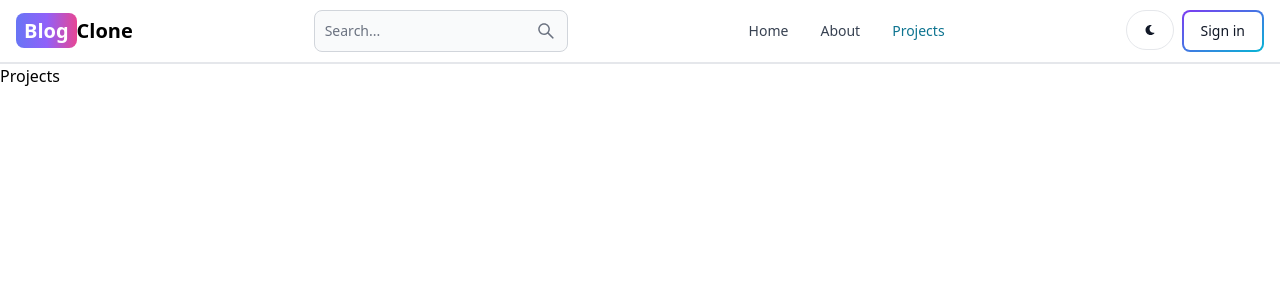
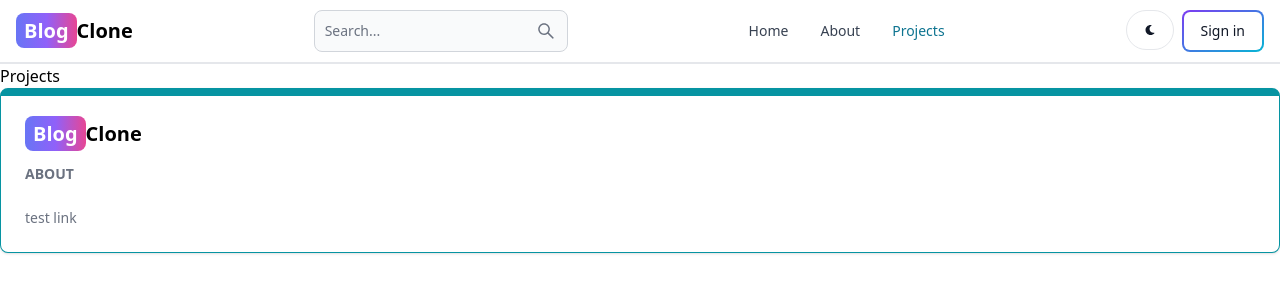
Before and after one commit to shli1126/blog-app, a React (Vite) app in the folder client/: page /projects in a window 1280 px wide. Shown: the top 300 px of the page. Built offline with nearby package versions, Linux system fonts and the light colour scheme.

Commit message:
set up footer

```diff
--- a/client/src/App.jsx
+++ b/client/src/App.jsx
@@ -6,6 +6,7 @@
 import SignUp from "./pages/SignUp";
 import SignIn from "./pages/SignIn";
 import Header from "./components/Header";
+import FooteCom from "./components/Footer";
 
 export default function App() {
   return (
@@ -19,6 +20,7 @@
         <Route path="/dashboard" element={<Dashboard />} />
         <Route path="/projects" element={<Projects />} />
       </Routes>
+      <FooteCom></FooteCom>
     </BrowserRouter>
   );
 }
--- /dev/null
+++ b/client/src/components/Footer.jsx
@@ -0,0 +1,34 @@
+import { Link } from "react-router-dom";
+import { Footer } from "flowbite-react";
+
+export default function FooteCom() {
+  return (
+    <Footer container className="border border-t-8 border-teal-500">
+      <div className="">
+        <div className="">
+          <div className="">
+            <Link
+              to="/"
+              className="self-center whitespace-nowrap text-lg sm:text-xl font-semibold dark:text-white"
+            >
+              <span className="px-2 py-1 bg-gradient-to-r from-indigo-500 via-purple-500 to-pink-500 rounded-lg text-white">
+                Blog
+              </span>
+              Clone
+            </Link>
+          </div>
+          <div className="grid gird-cols-2 gap-3 sm: mt-4 sm:grid-cols-3 sm:gap-6">
+            <div>
+              <Footer.Title title="About" />
+              <Footer.LinkGroup col>
+                <Footer.Link href="/" target="_blank" rel="noopener noreferrer">
+                  test link
+                </Footer.Link>
+              </Footer.LinkGroup>
+            </div>
+          </div>
+        </div>
+      </div>
+    </Footer>
+  );
+}
```
